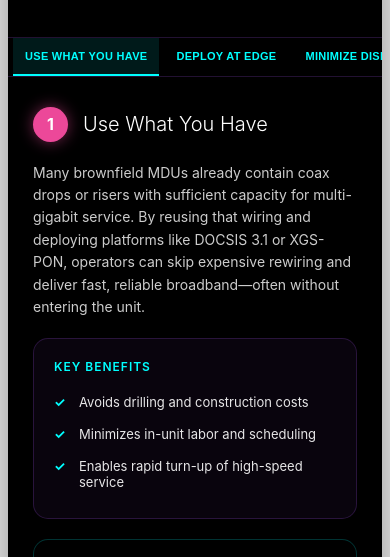
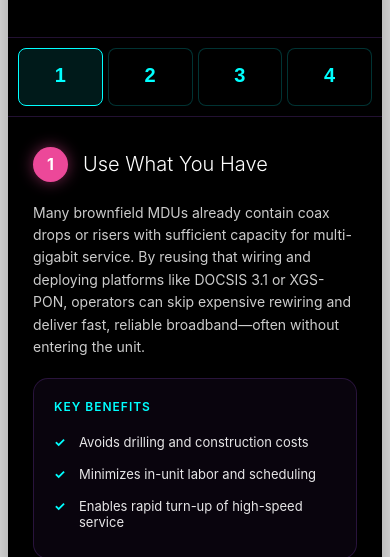
Before and after one commit to aicontentnow/4-MDU-revenue-drivers-WIDGET, a plain HTML site: page index.html in a window 390 px wide. Shown: the part 277-834 px from the top of the page. Drawn offline with Linux system fonts and the light colour scheme.

Commit message:
Update index.html
responsive adjustments

```diff
--- a/index.html
+++ b/index.html
@@ -68,31 +68,13 @@
             margin-top: 10px;
         }
 
-        /* Compact Navigation Tabs */
+        /* Compact Navigation Tabs - Desktop */
         .mdu-widget .widget-nav {
             display: flex;
             justify-content: center;
             padding: 0 10px;
             background: rgba(0, 0, 0, 0.3);
             border-bottom: 1px solid rgba(168, 85, 247, 0.2);
-            overflow-x: auto;
-            -webkit-overflow-scrolling: touch;
-            scrollbar-width: thin;
-            scrollbar-color: rgba(0, 255, 255, 0.3) transparent;
-        }
-
-        /* Custom scrollbar for navigation */
-        .mdu-widget .widget-nav::-webkit-scrollbar {
-            height: 4px;
-        }
-
-        .mdu-widget .widget-nav::-webkit-scrollbar-track {
-            background: rgba(255, 255, 255, 0.05);
-        }
-
-        .mdu-widget .widget-nav::-webkit-scrollbar-thumb {
-            background: rgba(0, 255, 255, 0.3);
-            border-radius: 2px;
         }
 
         .mdu-widget .widget-nav button {
@@ -110,6 +92,14 @@
             letter-spacing: 0.5px;
             flex-shrink: 0;
             min-width: fit-content;
+        }
+
+        .mdu-widget .widget-nav button .mobile-number {
+            display: none;
+        }
+
+        .mdu-widget .widget-nav button .desktop-text {
+            display: inline;
         }
 
         .mdu-widget .widget-nav button:hover,
@@ -237,11 +227,15 @@
             text-align: center;
         }
 
-        /* Special transparent background for image containers */
+        /* Special transparent background for image containers - MUST override everything */
         .mdu-widget .mini-visual.transparent-bg {
-            background: transparent;
-            border: none;
-            padding: 0;
+            background: transparent !important;
+            border: none !important;
+            padding: 0 !important;
+        }
+
+        .mdu-widget .transparent-bg * {
+            background: transparent !important;
         }
 
         .mdu-widget .comparison {
@@ -304,17 +298,40 @@
 
         /* Responsive */
         @media (max-width: 480px) {
+            /* Stack navigation buttons on mobile */
             .mdu-widget .widget-nav {
-                justify-content: flex-start;
-                padding: 0 5px;
+                display: grid;
+                grid-template-columns: repeat(4, 1fr);
                 gap: 5px;
+                padding: 10px;
             }
 
             .mdu-widget .widget-nav button {
-                font-size: 11px;
-                padding: 12px 12px;
-                letter-spacing: 0.3px;
+                font-size: 14px;
+                padding: 15px 5px;
+                letter-spacing: 0;
                 min-width: auto;
+                border-bottom: none;
+                border: 1px solid rgba(0, 255, 255, 0.2);
+                border-radius: 8px;
+                background: rgba(0, 0, 0, 0.3);
+            }
+
+            .mdu-widget .widget-nav button.active {
+                background: rgba(0, 255, 255, 0.1);
+                border-color: #00ffff;
+            }
+
+            /* Show numbers, hide text on mobile */
+            .mdu-widget .widget-nav button .mobile-number {
+                display: block;
+                font-size: 20px;
+                font-weight: bold;
+                margin-bottom: 3px;
+            }
+
+            .mdu-widget .widget-nav button .desktop-text {
+                display: none;
             }
 
             .mdu-widget h2 {
@@ -359,10 +376,22 @@
         </div>
 
         <div class="widget-nav">
-            <button class="active" onclick="showSection(this, 'section1')">Use What You Have</button>
-            <button onclick="showSection(this, 'section2')">Deploy at Edge</button>
-            <button onclick="showSection(this, 'section3')">Minimize Disruption</button>
-            <button onclick="showSection(this, 'section4')">Accelerate ROI</button>
+            <button class="active" onclick="showSection(this, 'section1')">
+                <span class="mobile-number">1</span>
+                <span class="desktop-text">Use What You Have</span>
+            </button>
+            <button onclick="showSection(this, 'section2')">
+                <span class="mobile-number">2</span>
+                <span class="desktop-text">Deploy at Edge</span>
+            </button>
+            <button onclick="showSection(this, 'section3')">
+                <span class="mobile-number">3</span>
+                <span class="desktop-text">Minimize Disruption</span>
+            </button>
+            <button onclick="showSection(this, 'section4')">
+                <span class="mobile-number">4</span>
+                <span class="desktop-text">Accelerate ROI</span>
+            </button>
         </div>
 
         <div class="widget-content">
```
